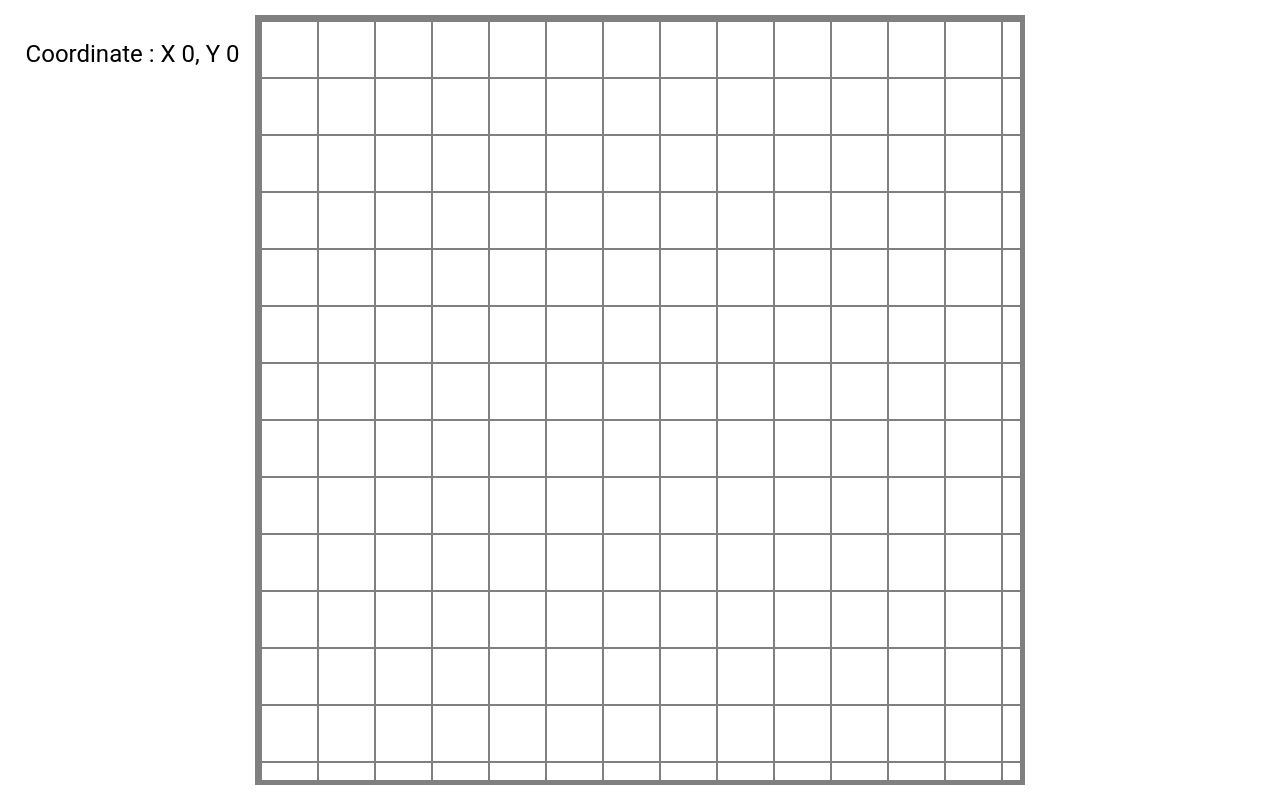
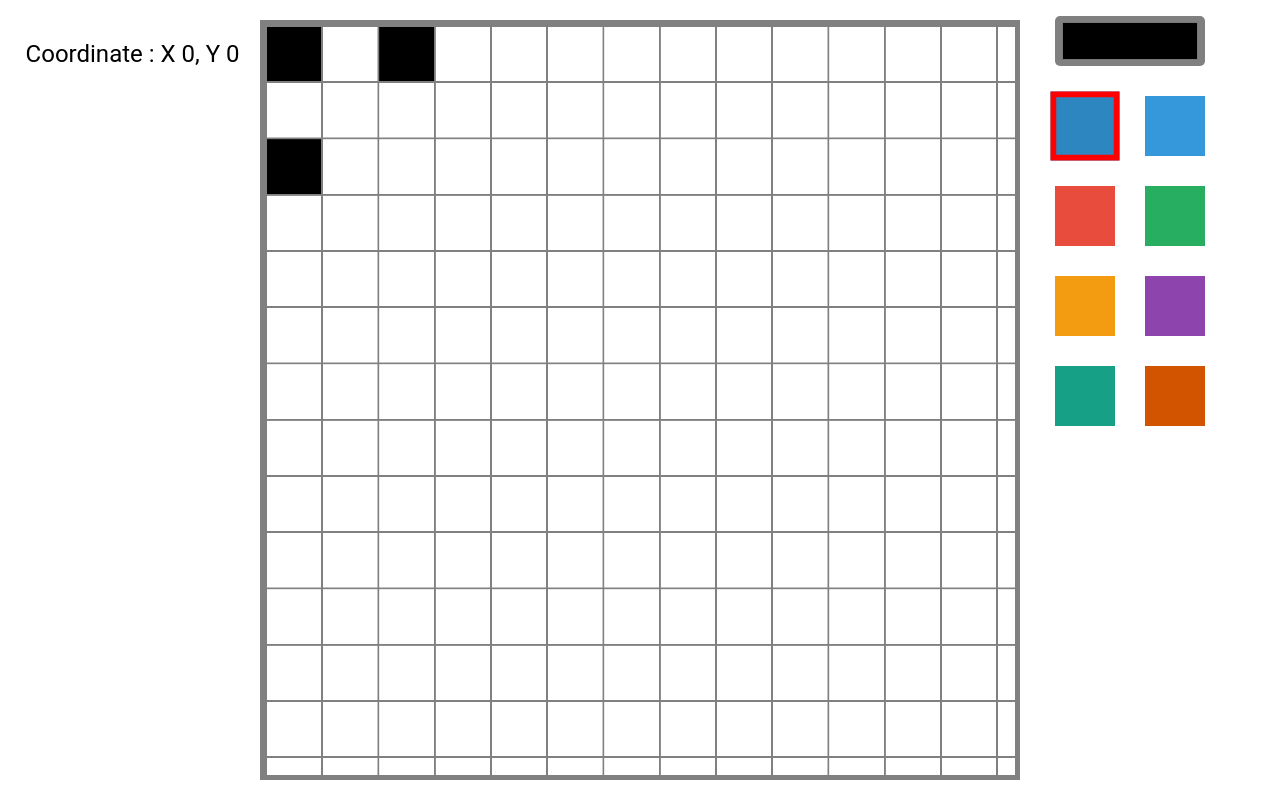
Before and after one commit to AlexLeProgrammer/opp, a plain HTML site: page index.html in a window 1280 px wide. Drawn offline with Linux system fonts and the light colour scheme; no server answers.

Commit message:
color selector + zoom

```diff
--- a/index.html
+++ b/index.html
@@ -7,9 +7,32 @@
 </head>
 <body oncontextmenu="return false">
     <p class="coorText">Coordinate : X 0, Y 0</p>
+
     <canvas></canvas>
 
-    <script src="js/multiplayerManager.js" type="module"></script>
+    <div class="right-part">
+        <input type="color">
+        <div class="color-grid">
+            <div class="color-0 selectedColor" onclick="selectColor(0)"></div>
+            <div class="color-1" onclick="selectColor(1)"></div>
+            <div class="color-2" onclick="selectColor(2)"></div>
+            <div class="color-3" onclick="selectColor(3)"></div>
+            <div class="color-4" onclick="selectColor(4)"></div>
+            <div class="color-5" onclick="selectColor(5)"></div>
+            <div class="color-6" onclick="selectColor(6)"></div>
+            <div class="color-7" onclick="selectColor(7)"></div>
+        </div>
+
+    </div>
+
+    <script src="./js/multiplayerManager.js" type="module"></script>
     <script src="./js/main.js" type="module"></script>
+    <script>
+        // Select the color in parameters
+        function selectColor(colorId) {
+            document.querySelector(".selectedColor").classList.remove("selectedColor");
+            document.querySelector(`.color-${colorId}`).classList.add("selectedColor");
+        }
+    </script>
 </body>
 </html>
--- a/js/main.js
+++ b/js/main.js
@@ -1,6 +1,9 @@
 // Main script
 
 "use strict";
+
+// Import functions from multiplayerManager.js
+import { newCell, getCellIndex, getLocalMap } from "./multiplayerManager.js"
 
 //#region CONSTANTS
 
@@ -15,13 +18,21 @@ const CTX = CANVAS.getContext("2d");
 let coortext = document.querySelector(".coorText");
 
 // Grid
-const GRID_SIZE = 64;
-const GRID_CELL_SIZE = 150;
-const GRID_LINE_SIZE = 5;
+const GRID_SIZE = 500;
+const DEFAULT_GRID_CELL_SIZE = 150;
+const DEFAULT_GRID_LINE_SIZE = 5;
+
+// Colors
+const COLORS_LIST = ["#2E86C1", "#3498DB", "#E74C3C", "#27AE60", "#F39C12", "#8E44AD", "#16A085", "#D35400"];
 
 //#endregion
 
 //#region VARIABLES
+
+// Grid
+let gridCellSize = DEFAULT_GRID_CELL_SIZE;
+let gridLineSize = DEFAULT_GRID_LINE_SIZE;
+let scale = 1;
 
 // Mouse
 let mouseRightDown = false;
@@ -32,29 +43,50 @@ let mouseY = 0;
 let gridGapX = 0;
 let gridGapY = 0;
 
+// Colors
+let selectedColor = 0;
+
 //#endregion
 
 // Called every frame
 function Update() {
+    //#region DRAW
+
+
+
+    //#endregion
+
     //#region DISPLAY
 
     // Clear the canvas
     CTX.clearRect(0, 0, CANVAS.width, CANVAS.height);
 
+    // Draw cells
+    let map = getLocalMap();
+    for (let cell of map) {
+        CTX.fillStyle = cell.color;
+        CTX.fillRect((cell.x * gridCellSize - gridGapX) * scale, (cell.y * gridCellSize - gridGapY) * scale, gridCellSize * scale, gridCellSize * scale);
+    }
+
     // Draw the grid
     CTX.fillStyle = "grey";
 
     // Vertical lines
-        for (let i = 0; i <= GRID_SIZE; i++) {
-            CTX.fillRect(i * GRID_CELL_SIZE - gridGapX, 0, GRID_LINE_SIZE, CANVAS.height);
-        }
+    for (let i = 0; i <= GRID_SIZE; i++) {
+        CTX.fillRect((i * gridCellSize - gridGapX) * scale, 0, gridLineSize * scale, CANVAS.height);
+    }
 
     // Horizontal lines
-        for (let i = 0; i <= GRID_SIZE; i++) {
-            CTX.fillRect(0, i * GRID_CELL_SIZE - gridGapY, CANVAS.width, GRID_LINE_SIZE);
-        }
+    for (let i = 0; i <= GRID_SIZE; i++) {
+        CTX.fillRect(0, (i * gridCellSize - gridGapY) * scale, CANVAS.width, gridLineSize * scale);
+    }
 
     //#endregion
+}
+
+// Set the color of all the colors box
+for (let i = 0; i < COLORS_LIST.length; i++) {
+    document.querySelector(`.color-${i}`).style.backgroundColor = COLORS_LIST[i];
 }
 
 // Start the loop
@@ -87,8 +119,8 @@ CANVAS.addEventListener("mousemove", (e) => {
 
         // Get the distance of the movement of the mouse and add it multiplied by the sensibility to the grid gap
         let canvasRect = CANVAS.getBoundingClientRect();
-        gridGapX -= e.movementX * CANVAS.width / canvasRect.width;
-        gridGapY -= e.movementY * CANVAS.height / canvasRect.height;
+        gridGapX -= e.movementX * CANVAS.width / canvasRect.width / scale;
+        gridGapY -= e.movementY * CANVAS.height / canvasRect.height / scale;
 
         // Block movement at the beginning of the grid
         if (gridGapX < 0) {
@@ -100,16 +132,26 @@ CANVAS.addEventListener("mousemove", (e) => {
         }
 
         // Block movement at the end of the grid
-        if (gridGapX > GRID_SIZE * GRID_CELL_SIZE - CANVAS.width) {
-            gridGapX = GRID_SIZE * GRID_CELL_SIZE - CANVAS.width;
+        if (gridGapX > GRID_SIZE * gridCellSize - CANVAS.width) {
+            gridGapX = GRID_SIZE * gridCellSize - CANVAS.width;
         }
 
-        if (gridGapY > GRID_SIZE * GRID_CELL_SIZE - CANVAS.height) {
-            gridGapY = GRID_SIZE * GRID_CELL_SIZE - CANVAS.height;
+        if (gridGapY > GRID_SIZE * gridCellSize - CANVAS.height) {
+            gridGapY = GRID_SIZE * gridCellSize - CANVAS.height;
         }
 
         // Update coordinates text's html with the actual coordinates
-        coortext.innerHTML = `Coordinate : X ${Math.floor(gridGapX / GRID_CELL_SIZE)}, Y ${Math.floor(gridGapY / GRID_CELL_SIZE)}`;
+        coortext.innerHTML = `Coordinate : X ${Math.floor(gridGapX / gridCellSize)}, Y ${Math.floor(gridGapY / gridCellSize)}`;
+    }
+});
+
+// Zoom
+CANVAS.addEventListener("wheel", (e) => {
+    scale += e.deltaY * -0.001;
+
+    // Block zoom
+    if (scale < 0.1) {
+        scale = 0.1;
     }
 });
 
--- a/js/multiplayerManager.js
+++ b/js/multiplayerManager.js
@@ -34,3 +34,51 @@ onValue(ref(database, "test/"), (snapshot) => {
     const data = snapshot.val();
     console.log(data);
 });*/
+
+// Class
+class Cell {
+    constructor(x, y, color) {
+        this.x = x;
+        this.y = y;
+        this.color = color;
+    }
+}
+
+// Map
+let map = [];
+
+// Create a new cell in the map
+function newCell(x, y, color) {
+    map.push(new Cell(x, y, color));
+    set(ref(database), {
+        map: map
+    });
+}
+
+// Returns the index of the cell located at the coordinates in parameters
+// If there isn't any cell, return -1
+function getCellIndex(x, y) {
+    for (let i = 0; i < map.length; i++) {
+        if (map[i].x === x && map[i].y === y) {
+            return i;
+        }
+    }
+    return -1;
+}
+
+// Return the map
+function getLocalMap() {
+    return map;
+}
+
+export { newCell, getCellIndex, getLocalMap }
+
+// Update the local map if the map changed on the server
+onValue(ref(database), (data) => {
+    map = data.val().map;
+    console.log(map);
+});
+
+newCell(0, 0, "#000000");
+newCell(2, 0, "#000000");
+newCell(0, 2, "#000000");
--- a/main.css
+++ b/main.css
@@ -1,3 +1,7 @@
+* {
+    box-sizing: border-box;
+}
+
 body {
     width: 100vw;
     height: 100vh;
@@ -20,3 +24,53 @@ canvas {
     top: 2%;
     left: 2%;
 }
+
+.right-part {
+    width: 300px;
+    height: 95vh;
+    position: absolute;
+    top: 2%;
+    right: 0;
+    overflow-y: scroll;
+    display: flex;
+    flex-direction: column;
+    align-items: center;
+}
+
+.color-grid {
+    width: 50%;
+    margin-top: 30px;
+    display: grid;
+    grid-template-columns: 1fr 1fr;
+    gap: 30px;
+}
+
+.right-part div div {
+    width: 100%;
+    aspect-ratio: 1;
+    transition: 300ms;
+}
+
+.right-part div div:hover {
+    transform: scale(110%);
+}
+
+.selectedColor {
+    border: 5px solid red;
+    transform: scale(115%);
+}
+
+input {
+    width: 50%;
+    height: 50px;
+    padding: 2px 5px;
+    background-color: grey;
+    border-radius: 5px;
+    border: none;
+    cursor: pointer;
+    transition: 300ms;
+}
+
+input:hover {
+    transform: scale(105%);
+}
```
